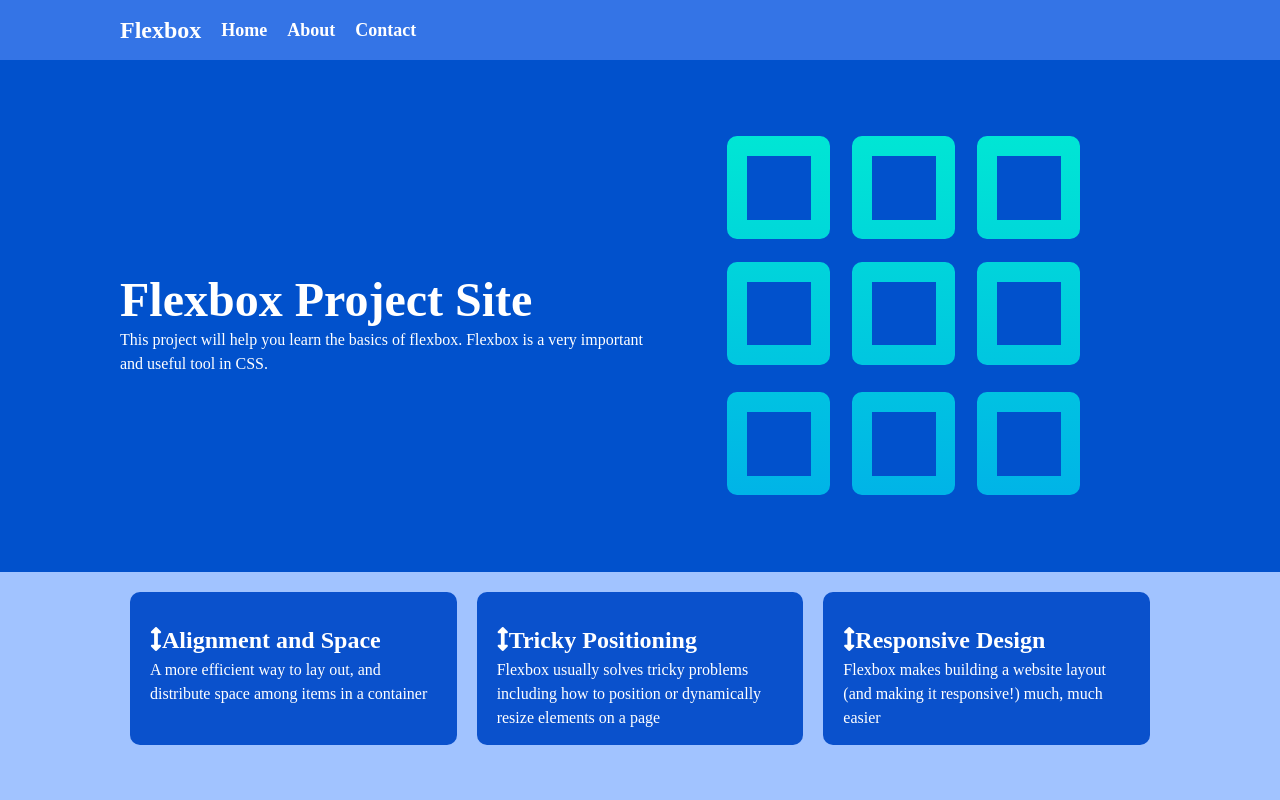
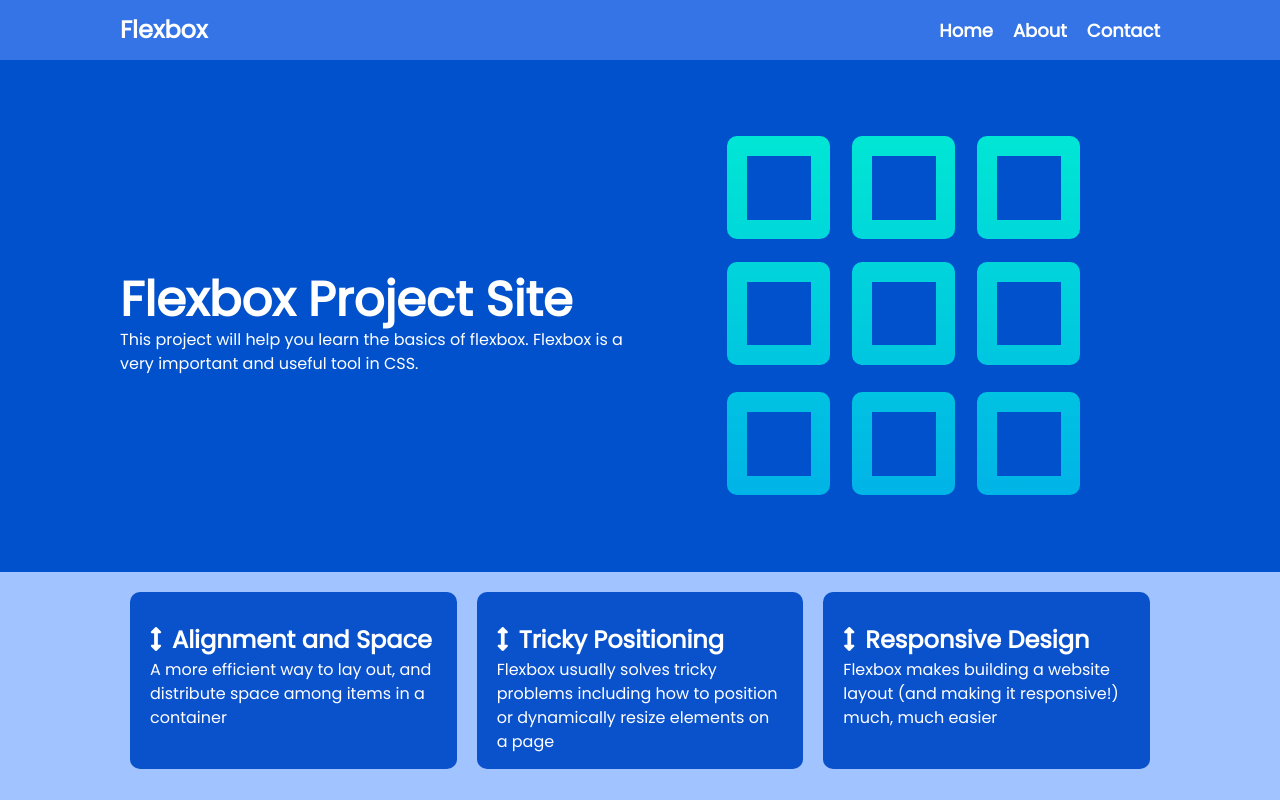
Before and after one commit to aesttech/flexbox-project, a plain HTML site: page index.html in a window 1280 px wide. Drawn offline with Linux system fonts and the light colour scheme.

Commit message:
Update style.css

```diff
--- a/style.css
+++ b/style.css
@@ -1,10 +1,11 @@
+
 *{
     box-sizing: border-box;
     margin: 0;
     padding: 0;
 }
 body{
-    font-family:'Poppins' sans-serif;
+    font-family: 'Poppins', sans-serif;
     font-size: 16px;
     line-height: 1.5;
     color: #333;
@@ -29,7 +30,6 @@ h1,h2{
 .navbar ul {
     list-style-type: none;
     display: flex;
-    justify-content: right;
 }
 .navbar a {
     color: white;
@@ -43,10 +43,11 @@ h1,h2{
 .navbar .logo {
     font-size: x-large;
     font-weight: bold;
+
 }
 .navbar .container {
     display: flex;
-    justify-content: space between;
+    justify-content: space-between;
     align-items: center;
     height: 100%;
 }
@@ -82,7 +83,7 @@ h1,h2{
     padding: 15px 20px;
 }
 .box i{
-    margin-rght: 10px;
+    margin-right: 10px;
 }
 @media(max-width: 768px) {
     .heading.container{
```
